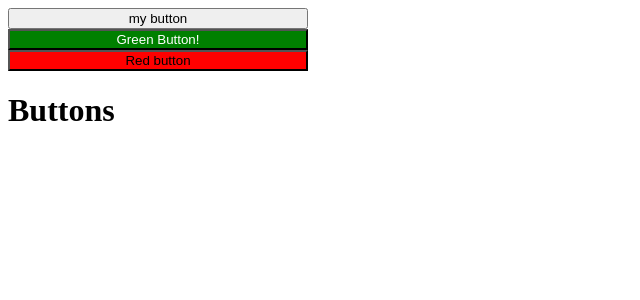
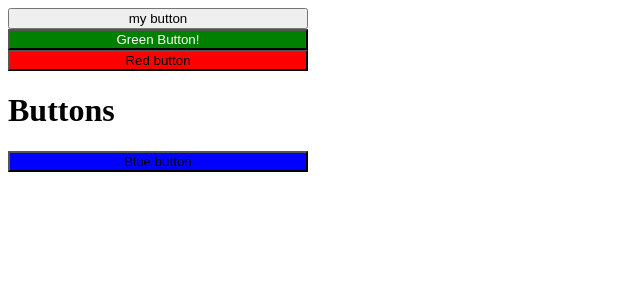
Before and after one commit to ivanq3w/nuxt3-git, a Nuxt app: page / in a window 1280 px wide. Shown: the top 300 px of the page, without its empty margins (0-640 px from the left). Built offline with nearby package versions, Linux system fonts and the light colour scheme.

Commit message:
Add blue button

```diff
--- a/app.vue
+++ b/app.vue
@@ -6,5 +6,6 @@
     <button style="color: white; background: green;">Green Button!</button>
     <button style="background: red">Red button</button>
     <h1>Buttons</h1>
+    <button style="background: blue">Blue button</button>
   </div>
 </template>
```
